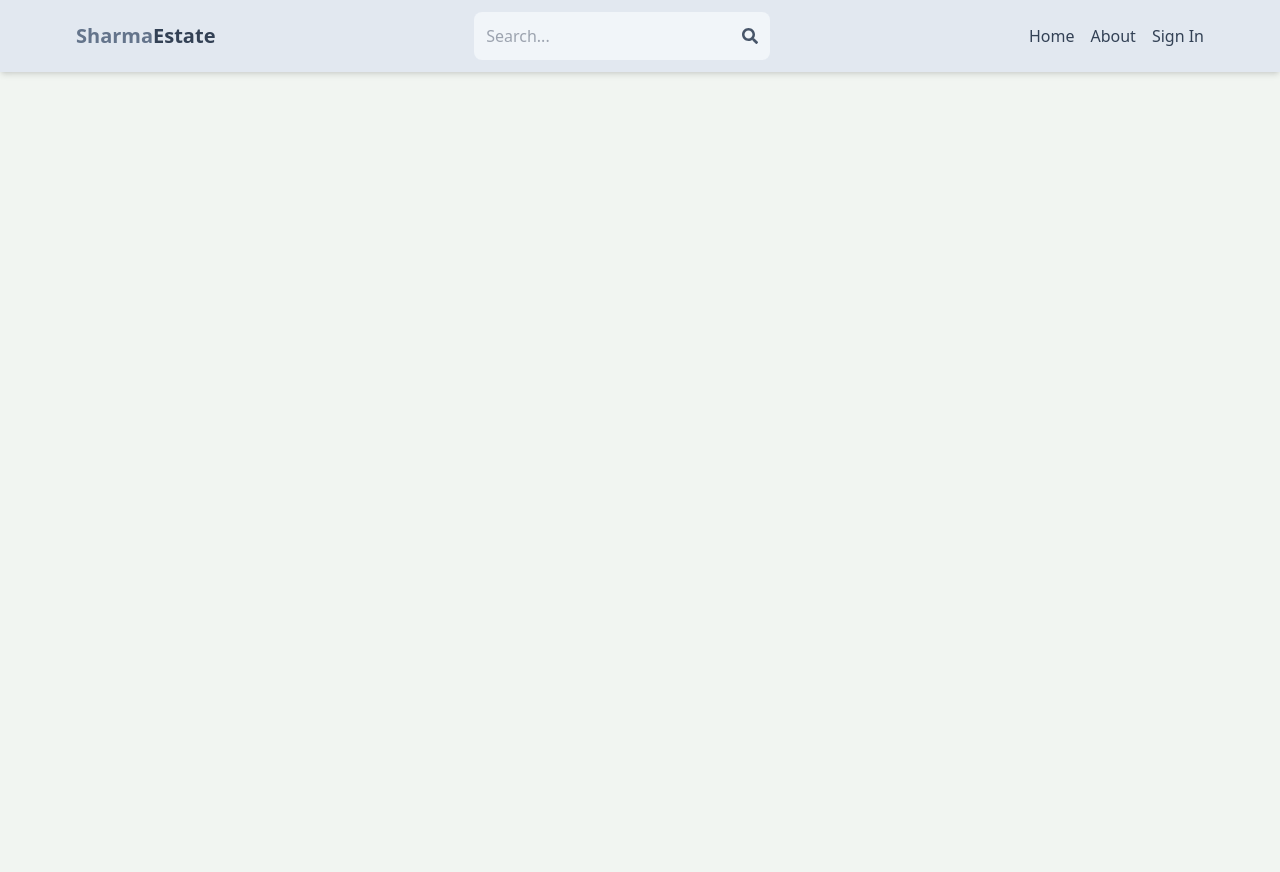
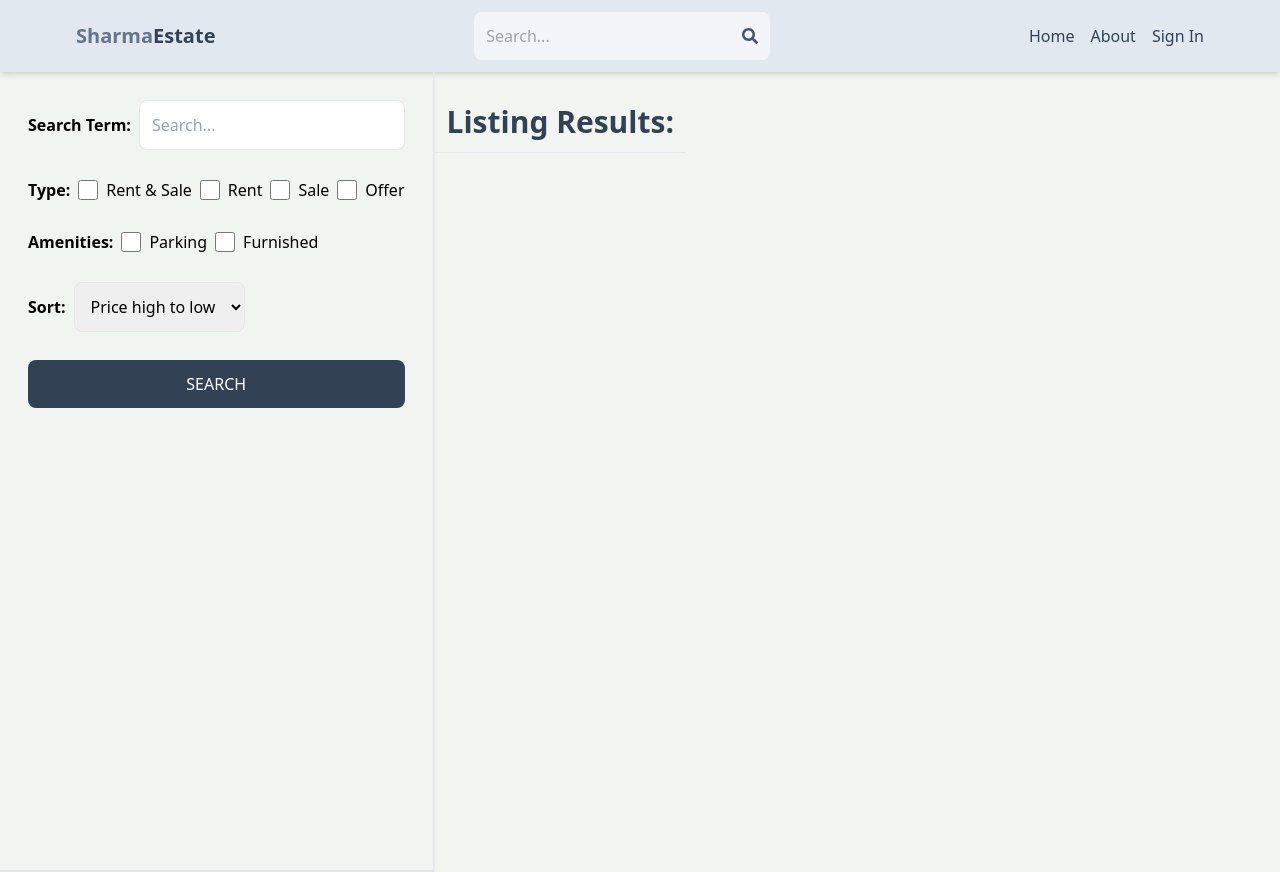
Before and after one commit to sandip-0206/mern-estate, a React (Vite) app in the folder client/: page /search in a window 1280 px wide. Before the commit the page ends 800 px from the top, so only its background shows below. Built offline with nearby package versions, Linux system fonts and the light colour scheme; no server answers.

Commit message:
Create search page UI

```diff
--- a/client/src/App.jsx
+++ b/client/src/App.jsx
@@ -9,6 +9,7 @@
 import CreateListing from './pages/CreateListing'
 import UpdateListing from './pages/UpdateListing'
 import Listing from './pages/Listing'
+import Search from './pages/Search'
 
 export default function App() {
   return <BrowserRouter>
@@ -18,6 +19,7 @@
     <Route path='/sign-in' element={<SignIn/>}/>
     <Route path='/sign-up' element={<SignUp/>}/>
     <Route path='/about' element={<About/>}/>
+    <Route path='/search' element={<Search/>}/>
     <Route path='/listing/:listingId' element={<Listing/>}/>
     <Route element={<PrivateRoute/>}>
       <Route path='/profile' element={<Profile/>}/>
--- /dev/null
+++ b/client/src/pages/Search.jsx
@@ -0,0 +1,81 @@
+import React from "react";
+
+export default function Search() {
+  return (
+    <div className="flex flex-col sm:flex-row">
+        <div className="p-7 border-b-2 md:border-r-2 md:min-h-screen">
+            <form className="flex flex-col gap-7">
+                <div className="flex items-center gap-2 ">
+                    <label className="whitespace-nowrap font-semibold">Search Term:</label>
+                    <input type="text"
+                           placeholder="Search..."
+                           id="searchTerm"
+                           className="border rounded-lg p-3 w-full"
+                           />
+                </div>
+                <div className="flex gap-2 flex-wrap items-center">
+                    <label className="font-semibold">Type:</label>
+                    <div className="flex gap-2 ">
+                        <input type="checkbox" id="all"
+                          className="w-5"
+                        />
+                        <span>Rent & Sale</span>
+                    </div>
+                    <div className="flex gap-2 ">
+                        <input type="checkbox" id="rent"
+                          className="w-5"
+                        />
+                        <span>Rent</span>
+                    </div>
+                    <div className="flex gap-2 ">
+                        <input type="checkbox" id="sale"
+                          className="w-5"
+                        />
+                        <span>Sale</span>
+                    </div>
+                    <div className="flex gap-2 ">
+                        <input type="checkbox" id="offer"
+                          className="w-5"
+                        />
+                        <span>Offer</span>
+                    </div>
+                </div>
+
+                <div className="flex gap-2 flex-wrap items-center">
+                    <label className="font-semibold">Amenities:</label>
+                    <div className="flex gap-2 ">
+                        <input type="checkbox" id="parking"
+                          className="w-5"
+                        />
+                        <span>Parking</span>
+                    </div>
+                    <div className="flex gap-2 ">
+                        <input type="checkbox" id="furnished"
+                          className="w-5"
+                        />
+                        <span>Furnished</span>
+                    </div>
+                </div>
+                <div className="flex items-center gap-2">
+                    <label className="font-semibold">Sort:</label>
+                    <select id="sort_order"
+                      className="border rounded-lg p-3"
+                    >
+                        <option value="">Price high to low</option>
+                        <option value="">Price low to high</option>
+                        <option value="">Latest</option>
+                        <option value="">Oldest</option>
+                    </select>
+                </div>
+                <button className="bg-slate-700 rounded-lg p-3
+                 text-white uppercase hover:opacity-95">
+                    Search</button>
+            </form>
+        </div>
+        <div className="">
+            <h1 className="text-3xl font-semibold border-b
+            p-3 text-slate-700 mt-5">Listing Results:</h1>
+        </div>
+    </div>
+  );
+}
```
